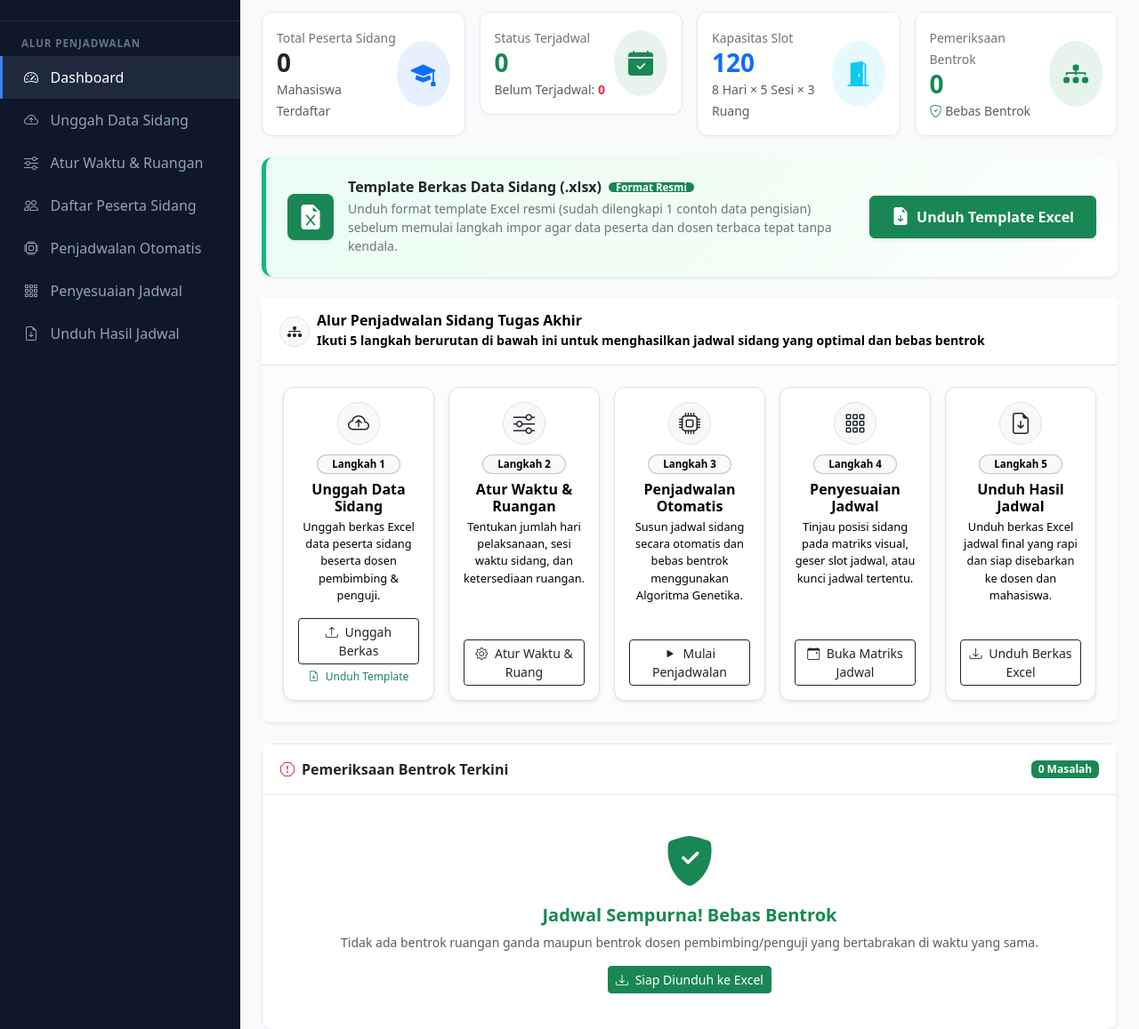
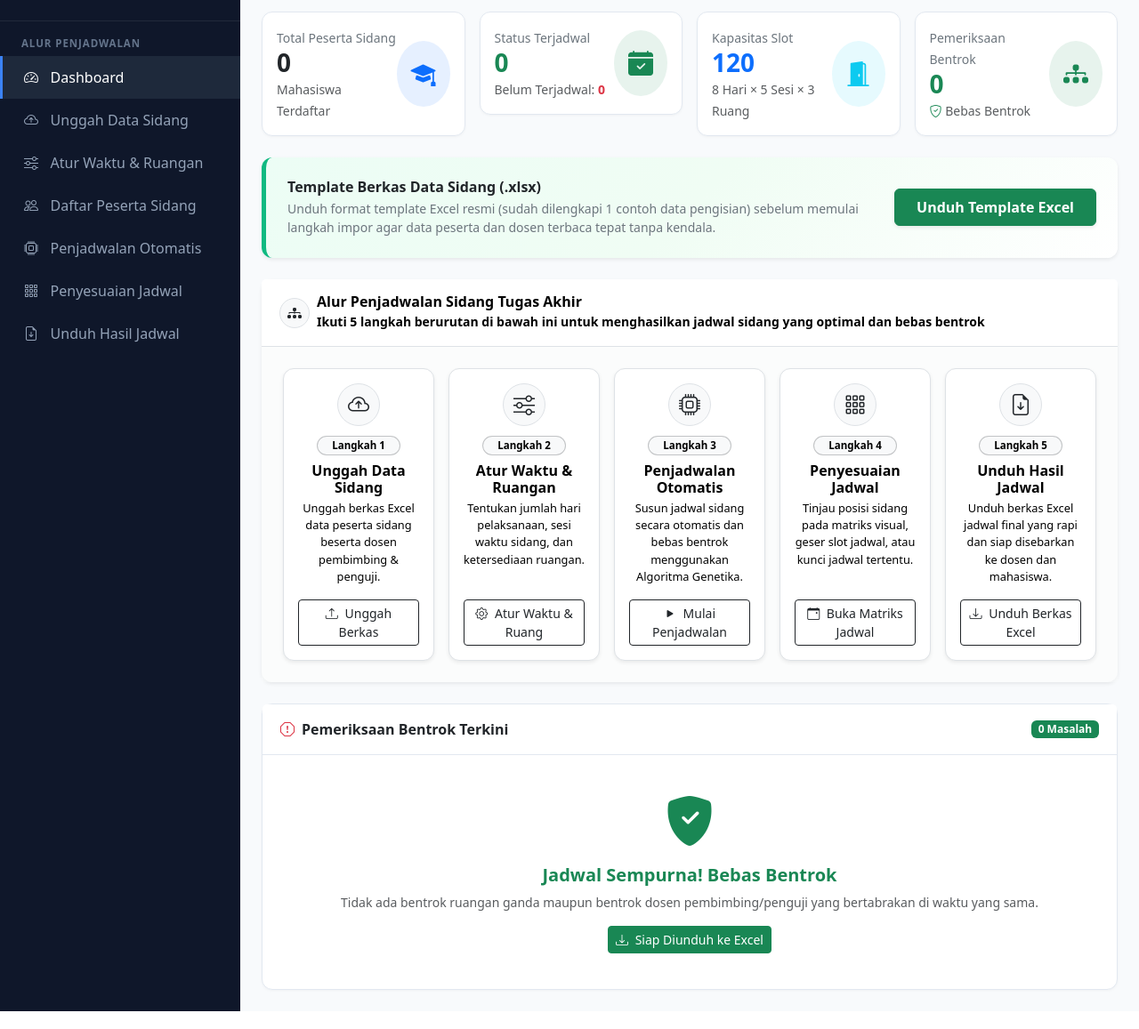
Before and after one commit to AbelChrisnaldi/project-test, a Django app: page / in a window 1280 px wide. Shown: the part 63-1220 px from the top of the page at 89% size. Run offline with Django 5.2, Linux system fonts and the light colour scheme; data comes from the database, SQL or seed files in the repository; data that the repository does not hold is empty.

Commit message:
refactor: perbaikan tampilan excel

```diff
--- a/scheduler/templates/scheduler/dashboard.html
+++ b/scheduler/templates/scheduler/dashboard.html
@@ -79,24 +79,15 @@
 <div class="card mb-4 border-0 shadow-sm" style="background: linear-gradient(135deg, #ecfdf5 0%, #f0fdf4 50%, #ffffff 100%); border-left: 5px solid #10b981 !important;">
   <div class="card-body p-4">
     <div class="d-flex flex-column flex-lg-row align-items-lg-center justify-content-between gap-3">
-      <div class="d-flex align-items-center gap-3">
-        <div class="bg-success text-white rounded-3 p-3 d-flex align-items-center justify-content-center shadow-sm flex-shrink-0" style="width: 52px; height: 52px;">
-          <i class="bi bi-file-earmark-excel-fill fs-3"></i>
-        </div>
       <div>
-          <div class="d-flex align-items-center gap-2 mb-1">
-            <h6 class="mb-0 fw-bold text-dark fs-6">Template Berkas Data Sidang (.xlsx)</h6>
-            <span class="badge bg-success text-white rounded-pill px-2 py-0 fw-semibold" style="font-size: 0.72rem;">Format Resmi</span>
-          </div>
+        <h6 class="mb-1 fw-bold text-dark fs-6">Template Berkas Data Sidang (.xlsx)</h6>
         <p class="text-secondary small mb-0">
           Unduh format template Excel resmi (sudah dilengkapi 1 contoh data pengisian) sebelum memulai langkah impor agar data peserta dan dosen terbaca tepat tanpa kendala.
         </p>
       </div>
-      </div>
       <div class="d-flex align-items-center gap-2 flex-shrink-0">
-        <a href="{% url 'scheduler:download_template' %}" class="btn btn-success fw-semibold px-4 py-2 shadow-sm d-flex align-items-center gap-2">
-          <i class="bi bi-file-earmark-arrow-down-fill fs-5"></i>
-          <span>Unduh Template Excel</span>
+        <a href="{% url 'scheduler:download_template' %}" class="btn btn-success fw-semibold px-4 py-2 shadow-sm">
+          Unduh Template Excel
         </a>
       </div>
     </div>
@@ -134,14 +125,9 @@
               Unggah berkas Excel data peserta sidang beserta dosen pembimbing & penguji.
             </p>
           </div>
-          <div class="d-flex flex-column gap-1">
           <a href="{% url 'scheduler:import_excel' %}" class="btn btn-outline-dark btn-sm w-100 fw-medium">
             <i class="bi bi-upload me-1"></i> Unggah Berkas
           </a>
-            <a href="{% url 'scheduler:download_template' %}" class="btn btn-link btn-sm text-decoration-none text-success p-0 fw-medium" style="font-size: 0.75rem;">
-              <i class="bi bi-file-earmark-arrow-down me-1"></i> Unduh Template
-            </a>
-          </div>
         </div>
       </div>
 
```
Lines whose indentation alone changed are shown as unchanged.
